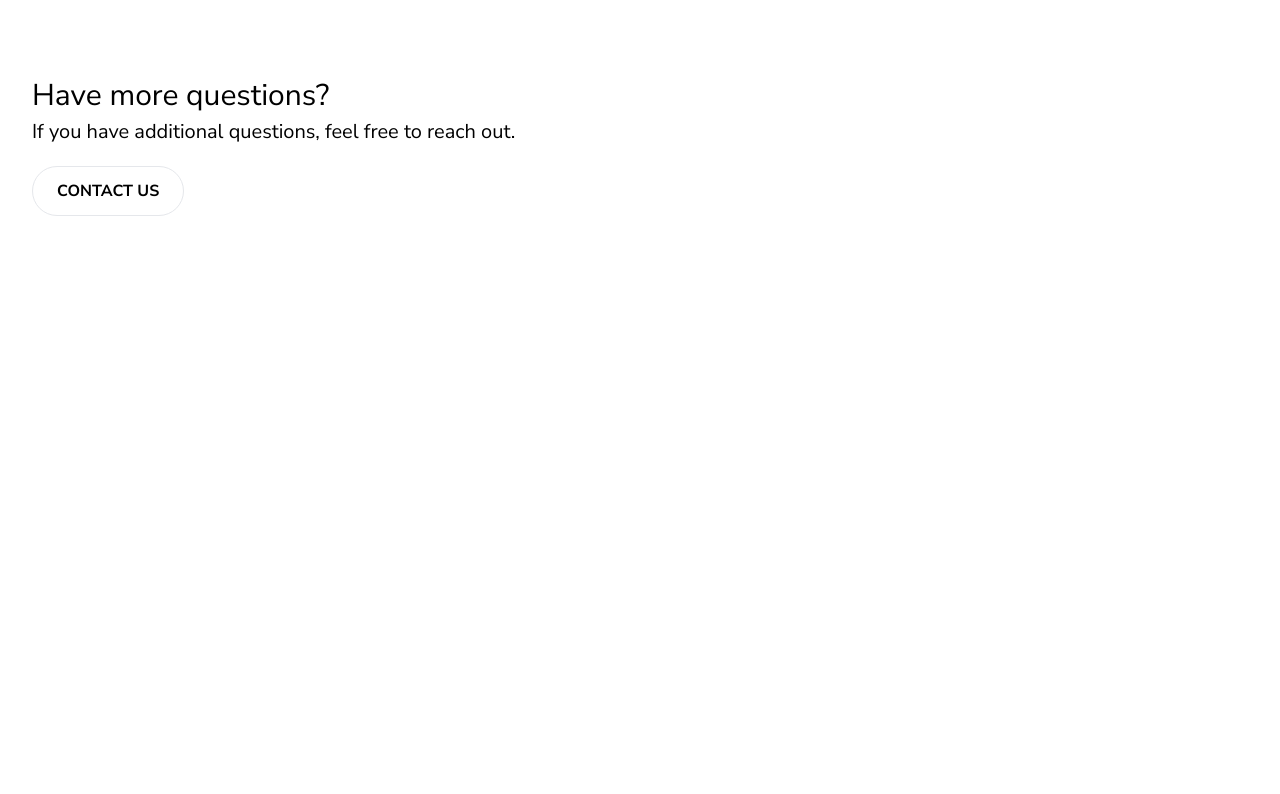
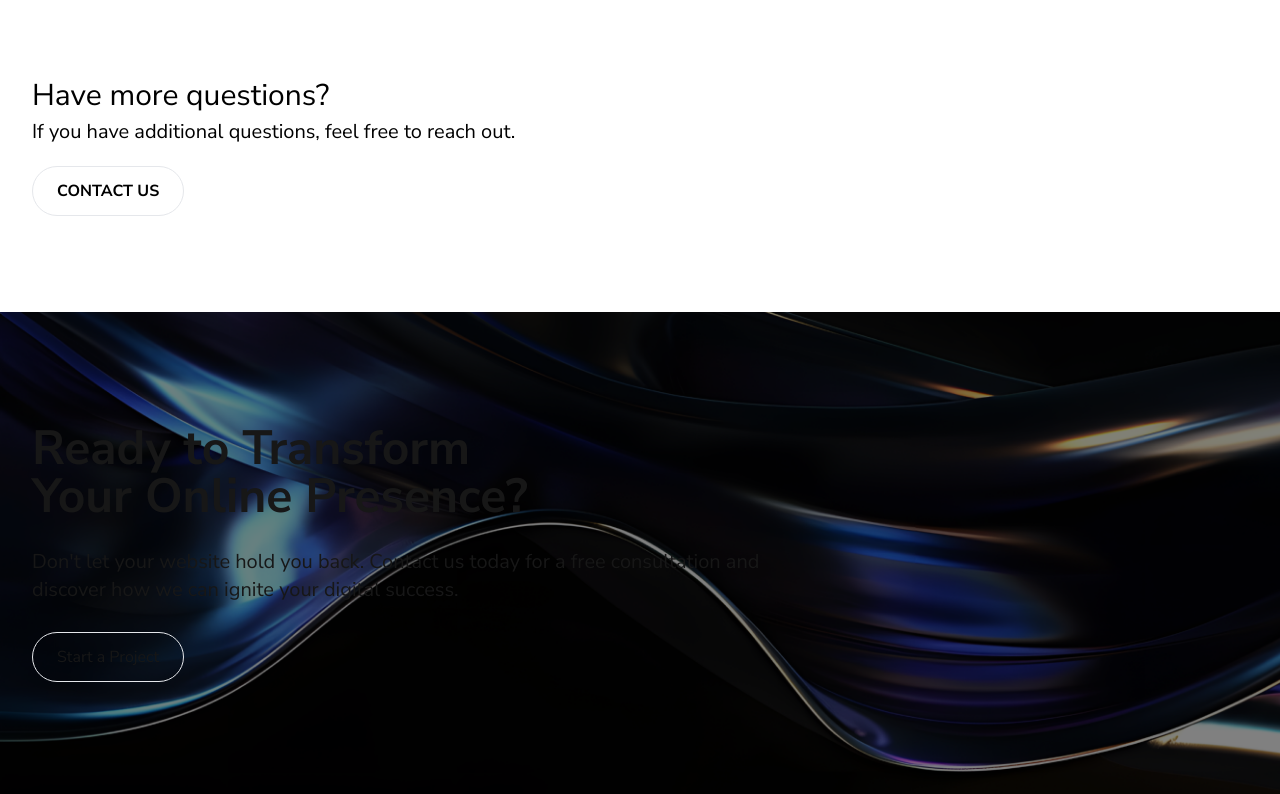
Before and after one commit to Ritesh-Maharjan/Webteck, a Next.js app: page / in a window 1280 px wide. Shown: the part 9806-10600 px from the top of the page. Before the commit the page ends 10118 px from the top, so only its background shows below. Built offline with nearby package versions, Linux system fonts and the light colour scheme.

Commit message:
Finished transform section and fixed padding issue on pricing

```diff
--- a/app/_component/Pricing.tsx
+++ b/app/_component/Pricing.tsx
@@ -166,8 +166,8 @@ const Pricing = () => {
     accordionItems[0].id
   );
   return (
-    <section className="bg-white text-black overflow-hidden relative4 py-24 px-8 mt-32 before:absolute before:top-0 before:left-0 before:right-0 before:h-2 before:w-full before:inline-block before:bg-gradient-to-r before:from-[#D9D9D9] before:to-[#888888] after:absolute after:bottom-0 after:left-0 after:right-0 after:h-2 after:w-full after:inline-block after:bg-gradient-to-r after:from-[#D9D9D9] after:to-[#888888]">
-      <div className="max-w-screen-2xl mx-auto flex flex-col gap-20">
+    <section className="bg-white text-black overflow-hidden relative4 py-24 mt-32 before:absolute before:top-0 before:left-0 before:right-0 before:h-2 before:w-full before:inline-block before:bg-gradient-to-r before:from-[#D9D9D9] before:to-[#888888] after:absolute after:bottom-0 after:left-0 after:right-0 after:h-2 after:w-full after:inline-block after:bg-gradient-to-r after:from-[#D9D9D9] after:to-[#888888]">
+      <div className="max-w-screen-2xl mx-auto flex flex-col gap-20 px-8">
         {/* Section header */}
         <div className="flex items-center justify-center flex-col gap-4">
           <HeadingTitle as="h2" backgroundColor="white">
@@ -544,7 +544,9 @@ const Pricing = () => {
             </span>
           </p>
 
-          <Button className="border uppercase font-bold w-fit">Contact Us</Button>
+          <Button className="border uppercase font-bold w-fit">
+            Contact Us
+          </Button>
         </div>
       </div>
     </section>
--- /dev/null
+++ b/app/_component/Transform.tsx
@@ -0,0 +1,23 @@
+import React from "react";
+import Button from "./ui/Button";
+
+const Transform = () => {
+  return (
+    <section className="bg-[url('/img/home-page/home-cta-bg-3.png')] bg-cover">
+      <div className="max-w-screen-2xl mx-auto px-8 py-28 flex flex-col gap-7">
+        <h2 className="font-bold text-5xl">
+          Ready to Transform
+          <br />
+          Your Online Presence?
+        </h2>
+        <p className="max-w-prose md:text-xl">
+          Don't let your website hold you back. Contact us today for a free
+          consultation and discover how we can ignite your digital success.
+        </p>
+        <Button className="border w-fit">Start a Project</Button>
+      </div>
+    </section>
+  );
+};
+
+export default Transform;
--- a/app/_component/index.ts
+++ b/app/_component/index.ts
@@ -6,5 +6,5 @@ export { default as WhyUs } from "../_component/WhyUs";
 export { default as Workflow } from "../_component/Workflow";
 export { default as Work } from "../_component/Work";
 export { default as Pricing } from "../_component/Pricing";
-
+export { default as Transform } from "../_component/Transform";
 // add more components if needed
--- a/app/page.tsx
+++ b/app/page.tsx
@@ -6,6 +6,7 @@ import {
   Workflow,
   Work,
   Pricing,
+  Transform,
 } from "./_component/index";
 import Investment from "./_component/Investment";
 
@@ -20,6 +21,7 @@ export default function Home() {
       <Investment />
       <Work />
       <Pricing />
+      <Transform />
     </div>
   );
 }
```
